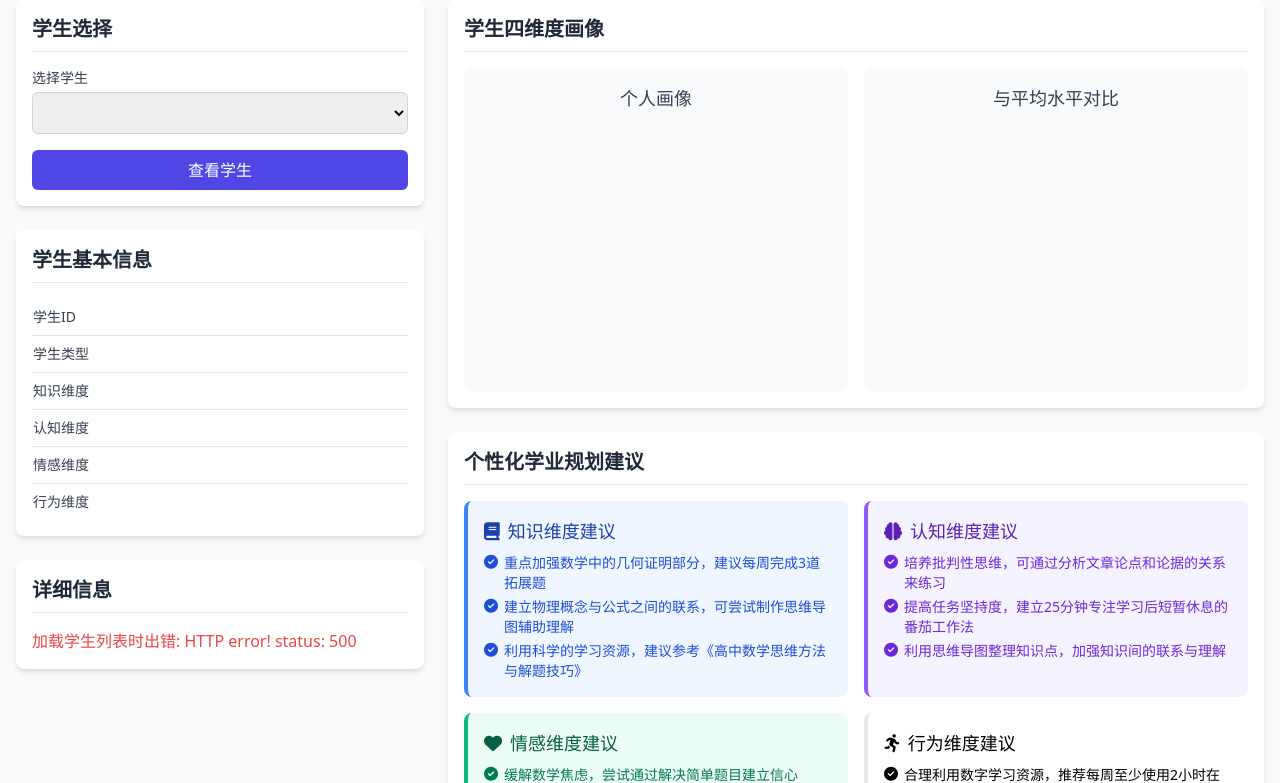
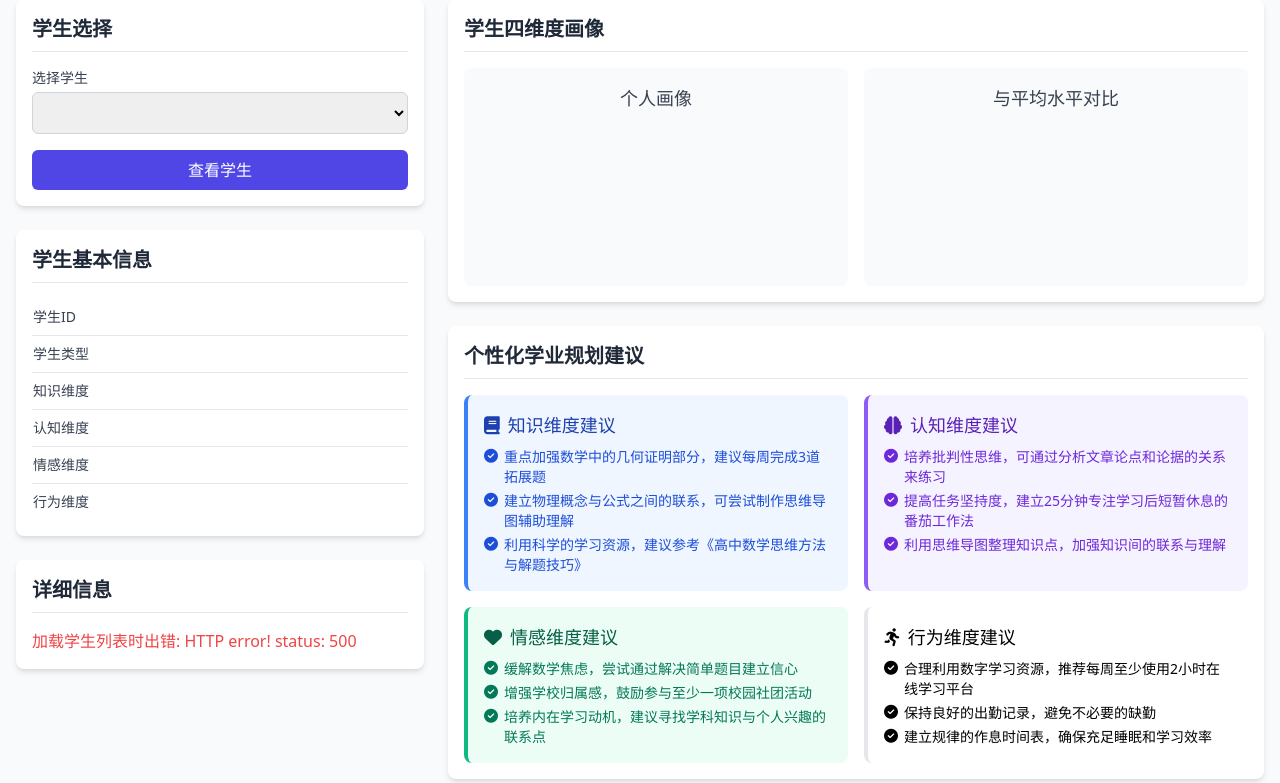
Before and after one commit to NeverlandYao/SY, a Flask app: template template/index.html in a window 1280 px wide. Shown: the part 141-924 px from the top of the page. Run offline with Flask 3, Linux system fonts and the light colour scheme; the template is opened without the code that fills it, so the values that code supplies are empty; a map, chart or similar area stays blank.

Commit message:
前端雷达图展示优化&md 渲染

```diff
--- a/template/index.html
+++ b/template/index.html
@@ -6,6 +6,7 @@
     <title>学生画像与学业规划系统</title>
     <link href="https://cdn.jsdelivr.net/npm/tailwindcss@2.2.19/dist/tailwind.min.css" rel="stylesheet">
     <script src="https://cdn.jsdelivr.net/npm/chart.js@3.9.1/dist/chart.min.js"></script>
+    <script src="https://cdn.jsdelivr.net/npm/marked/marked.min.js"></script>
     <link rel="stylesheet" href="https://cdn.jsdelivr.net/npm/@fortawesome/fontawesome-free@6.2.1/css/all.min.css">
 </head>
 <body class="bg-gray-50">
@@ -81,7 +82,7 @@
                         <div class="md:w-1/2">
                             <div class="bg-gray-50 rounded-lg p-4">
                                 <h3 class="text-center text-lg font-medium text-gray-700 mb-2">个人画像</h3>
-                                <div class="w-full h-64 relative">
+                                <div class="w-full relative">
                                     <canvas id="student-radar-chart"></canvas>
                                 </div>
                             </div>
@@ -89,7 +90,7 @@
                         <div class="md:w-1/2">
                             <div class="bg-gray-50 rounded-lg p-4">
                                 <h3 class="text-center text-lg font-medium text-gray-700 mb-2">与平均水平对比</h3>
-                                <div class="w-full h-64 relative">
+                                <div class="w-full relative">
                                     <canvas id="comparison-radar-chart"></canvas>
                                 </div>
                             </div>
@@ -417,8 +418,13 @@
                                 return;
                             }
 
-                            // 更新专家诊断
-                            document.getElementById('expert-diagnosis').textContent = detailData.expert_diagnosis || '暂无诊断信息';
+                            // 更新专家诊断并渲染 Markdown
+                            const expertDiagnosisElement = document.getElementById('expert-diagnosis');
+                            if (detailData.expert_diagnosis) {
+                                expertDiagnosisElement.innerHTML = marked.parse(detailData.expert_diagnosis);
+                            } else {
+                                expertDiagnosisElement.textContent = '暂无诊断信息';
+                            }
 
                             // 更新学业规划建议卡片
                             updateRecommendationCard('knowledge-recommendations', detailData.recommendations?.knowledge);
```
Also changed, not shown: data_processing.py (+6 -1 lines).
